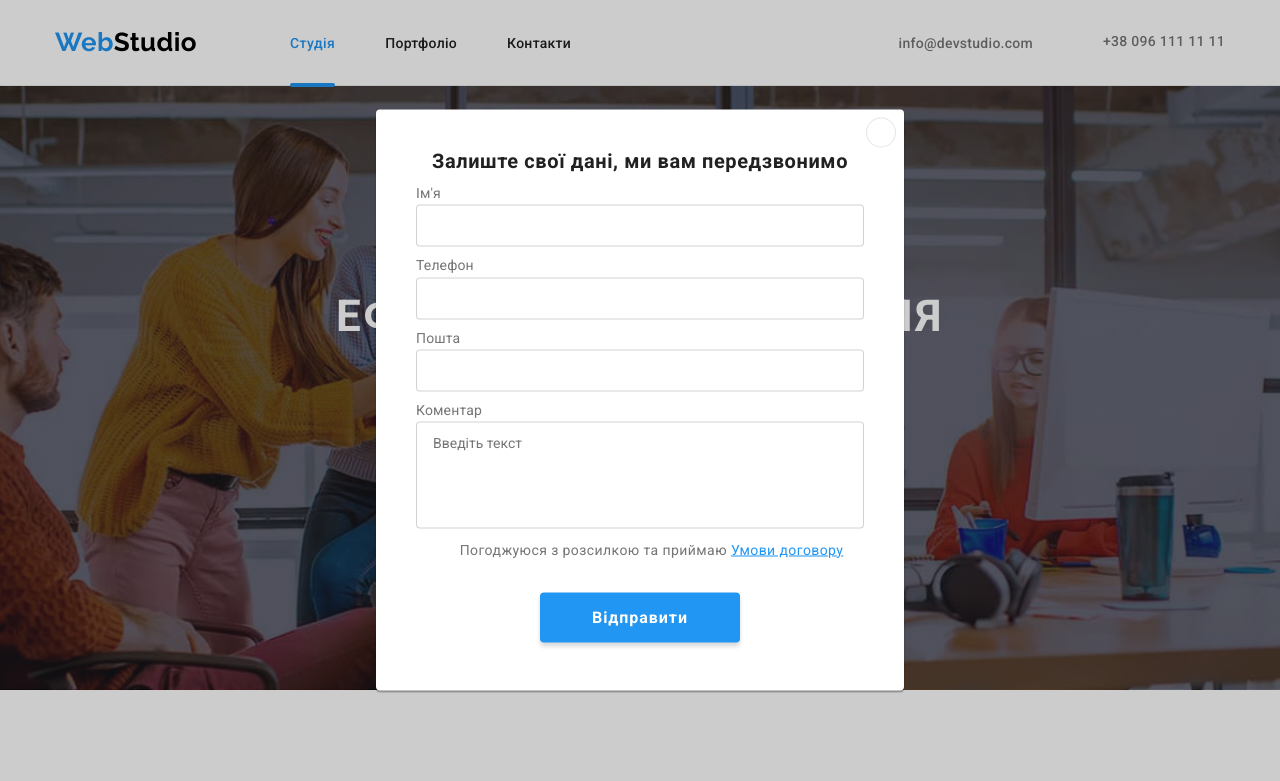
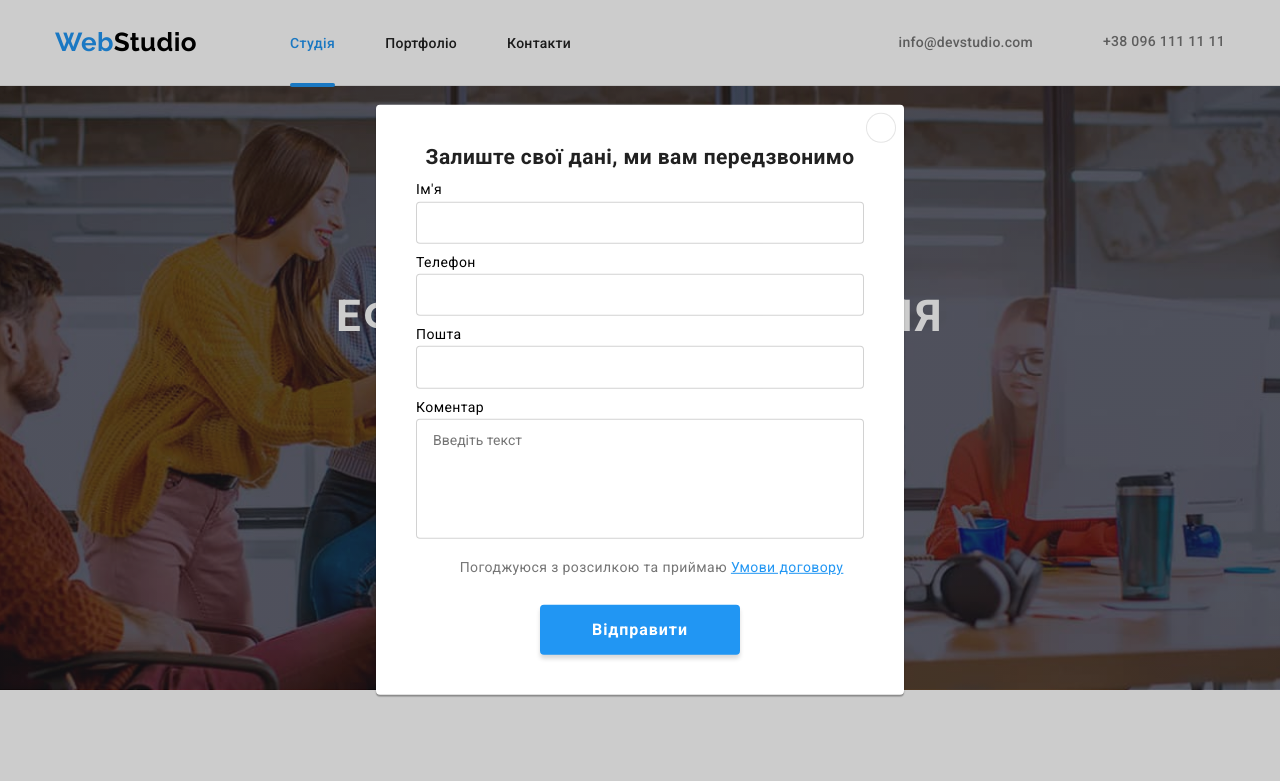
Before and after one commit to hrlnqnn/goit-markup-hw-06, a plain HTML site: page index.html in a window 1280 px wide. Both pictures are taken after a click on the button "Замовити послугу". Shown: the top 781 px of the page. Drawn offline with nearby package versions, Linux system fonts and the light colour scheme.

Commit message:
Добавлены финальные правки

```diff
--- a/css/style.css
+++ b/css/style.css
@@ -232,7 +232,7 @@ img {
 
 .adress-link {
     display: inline-flex;
-    justify-content: center;
+    align-items: center;
 
     font-weight: 500;
     letter-spacing: 0.02em;
@@ -836,15 +836,19 @@ img {
 .subscription p {
     margin-bottom: 20px;
 
-    font-weight: 700;
     line-height: 1.1;
     color: var(--secondary-color);
+}
+
+.subscription-form {
+    display: flex;
+    gap: 12px;
+    align-items: center;
 }
 
 .subscription-input {
     width: 358px;
     padding: 15px 16px;
-    margin-right: 12px;
 
     font-size: 16px;
     line-height: 1.25px;
@@ -912,23 +916,18 @@ img {
     transform: translate(-50%, -50%);
 
     width: 528px;
-    height: 581px;
+    min-height: 580px;
+    padding: 40px;
 
     background-color: var(--secondary-color);
     border-radius: 4px;
     box-shadow: var(--modal-box-shadow);
 }
 
-.modal-block-btn {
-    display: flex;
-    justify-content: flex-end;
-
-    margin-top: 8px;
-    margin-right: 8px;
-
-}
-
 .modal-btn {
+    position: absolute;
+    top: 8px;
+    right: 8px;
     display: flex;
     align-items: center;
 
@@ -951,9 +950,12 @@ img {
     color: var(--main-color);
 }
 
-.modal-form {
-    margin-top: 2px;
-    outline-color: transparent;
+.modal-title {
+    font-style: 20px;
+    line-height: 1.15;
+    text-align: center;
+    color: var(--main-text-color);
+    margin-bottom: 12px;
 }
 
 .modal-form h2 {
@@ -986,7 +988,7 @@ img {
     margin-bottom: 10px;
 }
 
-.modal-form-label:last-of-type {
+.modal-form-label.message {
     margin-bottom: 20px;
 }
 
@@ -997,12 +999,13 @@ img {
 }
 
 .modal-form-input-icon {
-    width: 448px;
+    width: 100%;
     padding: 12px 15px 12px 42px;
     margin-top: 4px;
     border: var(--input-modal-form);
     border-radius: 4px;
     cursor: pointer;
+    outline: transparent;
 
     transition-property: border;
     transition-duration: var(--transition-duration);
@@ -1012,8 +1015,10 @@ img {
 .modal-form-input {
     padding: 12px 16px;
     resize: none;
+    height: 120px;
     border: var(--input-modal-form);
     border-radius: 4px;
+    outline: transparent;
 
     transition-property: border;
     transition-duration: var(--transition-duration);
@@ -1025,7 +1030,7 @@ img {
     top: 50%;
     left: 15px;
     color: var(--main-text-color);
-    pointer-events: ;
+    pointer-events: none;
 
     transition-property: color;
     transition-duration: var(--transition-duration);
@@ -1050,6 +1055,7 @@ img {
 .form-agreement {
     display: flex;
     align-items: center;
+    justify-content: center;
     gap: 7px;
 
     margin-bottom: 30px;
@@ -1077,17 +1083,18 @@ img {
     opacity: 0;
 }
 
-.modal-form p {
-    line-height: 1.71;
-    letter-spacing: 0.03em;
+.form-agreement-desc {
     color: var(--secondary-text-color);
 }
 
-.modal-form a {
+.contract {
     color: var(--main-color);
 }
 
 .modal-form-btn {
+    display: block;
+    margin: 0 auto;
+
     width: 200px;
     padding-top: 10px;
     padding-bottom: 10px;
--- a/index.html
+++ b/index.html
@@ -388,8 +388,8 @@
         </ul>
       </div>
       <div class="subscription">
-        <p><b>ПІДПИШІТЬСЯ НА РОЗСИЛКУ</b></p>
-        <form>
+        <p><strong>ПІДПИШІТЬСЯ НА РОЗСИЛКУ</strong></p>
+        <form class="subscription-form">
           <label>
             <input class="subscription-input" type="email" name="email" placeholder="Email">
           </label>
@@ -405,15 +405,12 @@
 
   <div class="backdrop is-hidden" data-modal>
     <div class="modal">
-      <div class="modal-block-btn">
       <button class="modal-btn" data-modal-close>
         <svg width="18" height="18" fill="currentColor">
           <use href="./images/icons.svg#icon-close-black"></use>
         </svg>
       </button>
-      </div>
-      <div class="modal-form">
-        <h2>Залиште свої дані, ми вам передзвонимо</h2>
+      <h2 class="modal-title">Залиште свої дані, ми вам передзвонимо</h2>
       <form>
         <label class="modal-form-label">Ім'я
           <input class="modal-form-input-icon" type="text" name="username" placeholder="" autofocus />
@@ -434,9 +431,8 @@
           <svg class="modal-icon" width="18" height="18" fill="currentColor">
             <use href="./images/icons.svg#icon-email"></use>
           </svg>
-
         </label>
-          <label class="modal-form-label">Коментар
+        <label class="modal-form-label message">Коментар
           <textarea class="modal-form-input" name="feedback" rows="5" placeholder="Введіть текст"></textarea>
         </label>
         <label class="form-agreement">
@@ -445,12 +441,12 @@
             <use class="agreement-icon-uncheck" href="./images/icons.svg#icon-unchecked"></use>
             <use class="agreement-icon-check" href="./images/icons.svg#icon-checked"></use>
           </svg>
-            <p>Погоджуюся з розсилкою та приймаю <a href="#">Умови договору</a></p>
+          <span class="form-agreement-desc">Погоджуюся з розсилкою та приймаю <a class="contract" href="#">Умови
+              договору</a></span>
         </label>
 
         <button class="modal-form-btn" type="submit">Відправити</button>
       </form>
-      </div>
     </div>
 
   </div>
```
Lines whose indentation alone changed are shown as unchanged.
